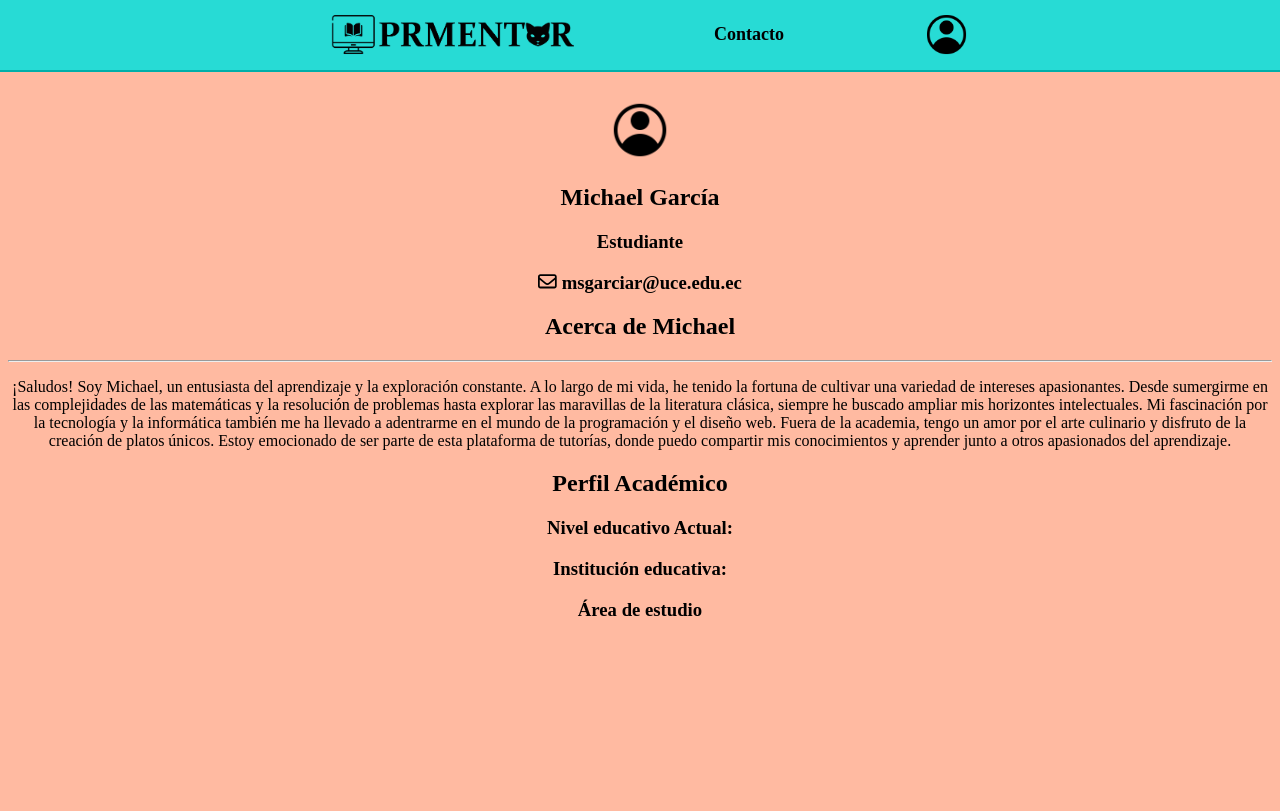
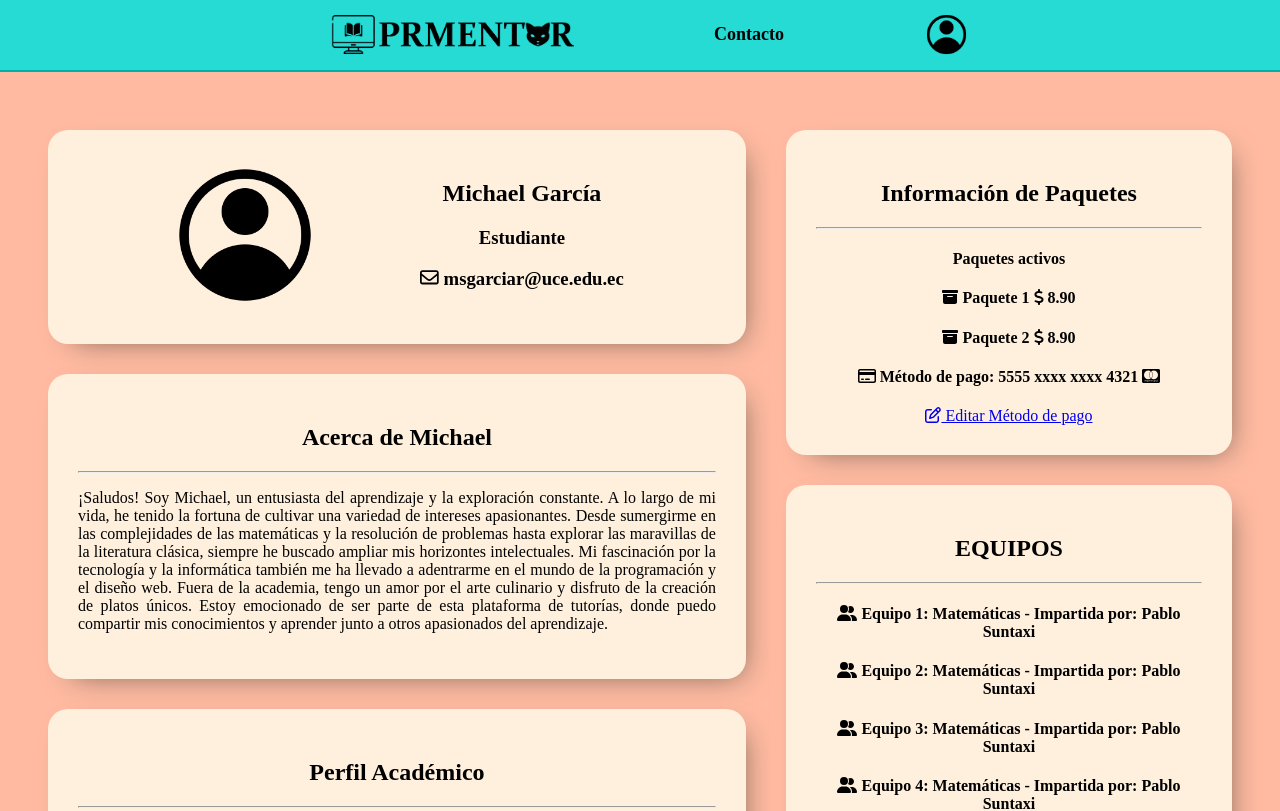
Before and after one commit to Romina-Ramirez/proyecto_tutorias_prmentor, a Vue app: page /#/perfil in a window 1280 px wide. Shown: the top 811 px of the page. Built offline with nearby package versions, Linux system fonts and the light colour scheme.

Commit message:
Perfil de usuario

```diff
--- a/src/main.js
+++ b/src/main.js
@@ -6,11 +6,19 @@ import router from './router/router'
 // Font awesome
 import { library } from '@fortawesome/fontawesome-svg-core'
 import { FontAwesomeIcon } from '@fortawesome/vue-fontawesome'
-import { faMagnifyingGlass, faBars, faSquarePhone } from '@fortawesome/free-solid-svg-icons'
-import { faEnvelope } from '@fortawesome/free-regular-svg-icons'
+import { faMagnifyingGlass, faBars, faSquarePhone, faBoxArchive, faDollarSign, faUserGroup } from '@fortawesome/free-solid-svg-icons'
+import { faEnvelope, faCreditCard, faPenToSquare } from '@fortawesome/free-regular-svg-icons'
+import { faCcMastercard } from '@fortawesome/free-brands-svg-icons'
 
 library.add(faMagnifyingGlass)
 library.add(faBars)
 library.add(faEnvelope)
 library.add(faSquarePhone)
+library.add(faBoxArchive)
+library.add(faDollarSign)
+library.add(faCreditCard)
+library.add(faCcMastercard)
+library.add(faPenToSquare)
+library.add(faUserGroup)
+
 createApp(App).component('font-awesome-icon', FontAwesomeIcon).use(router).mount('#app')
--- a/src/modules/components/NavBar.vue
+++ b/src/modules/components/NavBar.vue
@@ -8,17 +8,16 @@
       />
     </router-link>
     <router-link v-if="ancho" to="/contacto">Contacto</router-link>
-    <router-link v-if="ancho" to="/perfil">
+    <router-link v-if="ancho && !usuarioRegistrado" to="/perfil">
       <img
         id="imgPerfil"
         src="../store/usuario.png"
         alt="No se pudo mostrar la imagen."
       />
     </router-link>
+    <router-link v-if="ancho && usuarioRegistrado" to="/login">Login</router-link>
     <select v-if="!ancho" v-model="itemSeleccionado" @change="direccionarRuta">
-      <option value="" disabled>
-        <font-awesome-icon icon="fa-solid fa-bars" />
-      </option>
+      <option value="" disabled>Menú</option>
       <option v-for="item in items" :value="item.value" :key="item.value">
         {{ item.label }}
       </option>
@@ -31,11 +30,11 @@ export default {
   data() {
     return {
       ancho: true,
-      itemSeleccionado: '',
+      itemSeleccionado: "",
       items: [
-        { value: 'contacto', label: 'Contacto', link: '/contacto' },
-        { value: 'perfil', label: 'Perfil', link: '/perfil' }
-      ]
+        { value: "contacto", label: "Contacto", link: "/contacto" },
+        { value: "perfil", label: "Perfil", link: "/perfil" },
+      ],
     };
   },
   mounted() {
@@ -50,11 +49,13 @@ export default {
       }
     },
     direccionarRuta() {
-      const itemSeleccionado = this.items.find(item => item.value === this.itemSeleccionado);
+      const itemSeleccionado = this.items.find(
+        (item) => item.value === this.itemSeleccionado
+      );
       if (itemSeleccionado) {
         this.$router.push(itemSeleccionado.link);
       }
-    }
+    },
   },
 };
 </script>
--- a/src/modules/pages/CursoIndividual.vue
+++ b/src/modules/pages/CursoIndividual.vue
@@ -5,6 +5,7 @@
       <router-link to="/*">Participantes</router-link>
       <router-link to="/*">Horario</router-link>
       <router-link to="/*">Progreso</router-link>
+      <router-link to="/recursos">Recursos</router-link>
     </div>
     <hr />
     <div class="containerDescripcion">
@@ -46,7 +47,7 @@ export default {};
   background: #fff0de;
   border-radius: 10px 10px 0px 0px;
   padding: 15px;
-  width: 600px;
+  width: auto;
   margin-bottom: 0px;
 }
 
--- a/src/modules/pages/LoginPage.vue
+++ b/src/modules/pages/LoginPage.vue
@@ -17,14 +17,23 @@
           <div class="remember-forgot">
             <label><input type="checkbox" /> Recuerdame</label>
             <!-- <a href="#">Olvido su contraseña?</a> -->
-            <router-link to="/" class="register-link">Olvido su contraseña?</router-link>
+            <router-link to="/" class="register-link"
+              >Olvido su contraseña?</router-link
+            >
           </div>
-          <button type="submit" class="btn">Ingresar</button>
+          <button @click="comprobarRegistro" type="submit" class="btn">
+            Ingresar
+          </button>
           <div class="login-register">
             <p>
               No tienes una cuenta?
               <!-- <a href="#" class="register-link">Registrate</a> -->
-              <router-link to="/registrarse" class="register-link">Registrate</router-link>
+              <router-link
+                @click="comprobarRegistro"
+                to="/registrarse"
+                class="register-link"
+                >Registrate</router-link
+              >
             </p>
           </div>
         </form>
@@ -34,7 +43,18 @@
 </template>
 
 <script>
-export default {};
+export default {
+  data() {
+    return {
+      usuarioRegistrado: false,
+    };
+  },
+  methods: {
+    comprobarRegistro() {
+      this.usuarioRegistrado = true;
+    },
+  },
+};
 </script>
 
 <style scoped>
@@ -57,8 +77,8 @@ export default {};
   align-items: center;
   width: 400px;
   height: 440px;
-  background: #FFEBD2;
-  border: 6px solid #93E3D4;
+  background: #ffebd2;
+  border: 6px solid #93e3d4;
   border-radius: 20px;
   box-shadow: 0 0 30px rgba(0, 0, 0, 0.5);
 }
--- a/src/modules/pages/Perfil.vue
+++ b/src/modules/pages/Perfil.vue
@@ -1,11 +1,15 @@
 <template>
   <div class="container">
-    <div class="containerDatos">
+    <div class="containerIzq">
+      <div class="containerDatos containers">
+        <div>
           <img
             id="imgPerfil"
             src="../store/usuario.png"
             alt="No se pudo mostrar la imagen."
           />
+        </div>
+        <div>
           <h2>Michael García</h2>
           <h3>Estudiante</h3>
           <h3>
@@ -13,7 +17,8 @@
             msgarciar@uce.edu.ec
           </h3>
         </div>
-    <div class="containerAcerca">
+      </div>
+      <div class="containerAcerca containers">
         <h2>Acerca de Michael</h2>
         <hr />
         <p>
@@ -22,23 +27,71 @@
           variedad de intereses apasionantes. Desde sumergirme en las
           complejidades de las matemáticas y la resolución de problemas hasta
           explorar las maravillas de la literatura clásica, siempre he buscado
-        ampliar mis horizontes intelectuales. Mi fascinación por la tecnología y
-        la informática también me ha llevado a adentrarme en el mundo de la
-        programación y el diseño web. Fuera de la academia, tengo un amor por el
-        arte culinario y disfruto de la creación de platos únicos. Estoy
+          ampliar mis horizontes intelectuales. Mi fascinación por la tecnología
+          y la informática también me ha llevado a adentrarme en el mundo de la
+          programación y el diseño web. Fuera de la academia, tengo un amor por
+          el arte culinario y disfruto de la creación de platos únicos. Estoy
           emocionado de ser parte de esta plataforma de tutorías, donde puedo
           compartir mis conocimientos y aprender junto a otros apasionados del
           aprendizaje.
         </p>
       </div>
-    <div class="containerAcademico">
+      <div class="containerAcademico containers">
         <h2>Perfil Académico</h2>
+        <hr />
         <h3>Nivel educativo Actual: </h3>
-      <h3>Institución educativa: </h3>
+        <h3>Institución educativa:</h3>
         <h3>Área de estudio</h3>
       </div>
-    <div></div>
-    <div></div>
+    </div>
+    <div class="containerDer">
+      <div class="containerPago containers">
+        <h2>Información de Paquetes</h2>
+        <hr />
+        <h4>Paquetes activos</h4>
+        <h4>
+          <font-awesome-icon icon="fa-solid fa-box-archive" />
+          Paquete 1
+          <font-awesome-icon icon="fa-solid fa-dollar-sign" />
+          8.90
+        </h4>
+        <h4>
+          <font-awesome-icon icon="fa-solid fa-box-archive" />
+          Paquete 2
+          <font-awesome-icon icon="fa-solid fa-dollar-sign" />
+          8.90
+        </h4>
+        <h4>
+          <font-awesome-icon icon="fa-regular fa-credit-card" />
+          Método de pago: 5555 xxxx xxxx 4321
+          <font-awesome-icon icon="fa-brands fa-cc-mastercard" />
+        </h4>
+        <router-link to="/*">
+          <font-awesome-icon icon="fa-regular fa-pen-to-square" />
+          Editar Método de pago
+        </router-link>
+      </div>
+      <div class="containerEquipos containers">
+        <h2>EQUIPOS</h2>
+        <hr />
+        <h4>
+          <font-awesome-icon icon="fa-solid fa-user-group" />
+          Equipo 1: Matemáticas - Impartida por: Pablo Suntaxi
+        </h4>
+        <h4>
+          <font-awesome-icon icon="fa-solid fa-user-group" />
+          Equipo 2: Matemáticas - Impartida por: Pablo Suntaxi
+        </h4>
+        <h4>
+          <font-awesome-icon icon="fa-solid fa-user-group" />
+          Equipo 3: Matemáticas - Impartida por: Pablo Suntaxi
+        </h4>
+        <h4>
+          <font-awesome-icon icon="fa-solid fa-user-group" />
+          Equipo 4: Matemáticas - Impartida por: Pablo Suntaxi
+        </h4>
+      </div>
+    </div>
   </div>
 </template>
 
@@ -47,7 +100,35 @@ export default {};
 </script>
 
 <style scoped>
+.container {
+  display: flex;
+  justify-content: center;
+}
+
+.containerIzq {
+  width: 60%;
+  margin-left: 40px;
+}
+
+.containers {
+  background: #fff0de;
+  border-radius: 20px;
+  padding: 30px;
+  margin-block: 30px;
+  margin-right: 40px;
+  box-shadow: 10px 10px 30px -15px #685b4c;
+}
+.containerDatos {
+  display: flex;
+  justify-content: center;
+}
+
+p {
+  text-align: justify;
+}
+
 #imgPerfil {
-  width: 60px;
+  width: 150px;
+  margin-right: 100px;
 }
 </style>
--- a/src/modules/pages/RegistroPage.vue
+++ b/src/modules/pages/RegistroPage.vue
@@ -32,7 +32,8 @@
 </template>
 
 <script>
-export default {};
+export default {
+};
 </script>
 
 <style scoped>
```
Lines whose indentation alone changed are shown as unchanged.
